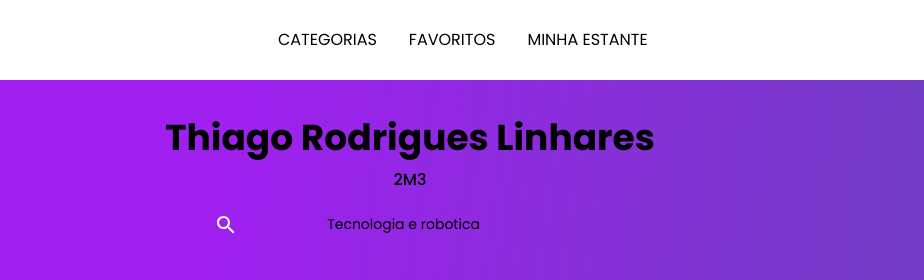
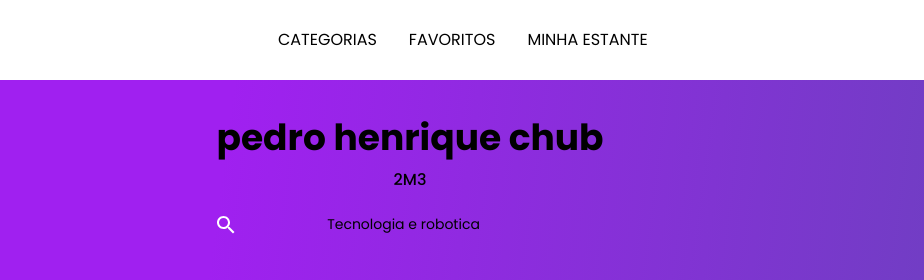
Before and after one commit to chubfxp7/alurabooks, a plain HTML site: page index.html in a window 1280 px wide. Shown: the top 280 px of the page, 230-1154 px from the left. Drawn offline with nearby package versions, Linux system fonts and the light colour scheme.

Commit message:
Update index.html

```diff
--- a/index.html
+++ b/index.html
@@ -85,7 +85,7 @@
         </div>
     </header>
     <section class="banner">
-        <h2 class="banner__titulo">Thiago Rodrigues Linhares</h2>
+        <h2 class="banner__titulo">pedro henrique chub</h2>
         <p class="banner__texto">2M3</p>
         <input type="search" class="banner__pesquisa" placeholder="Tecnologia e robotica">
     </section>
```
